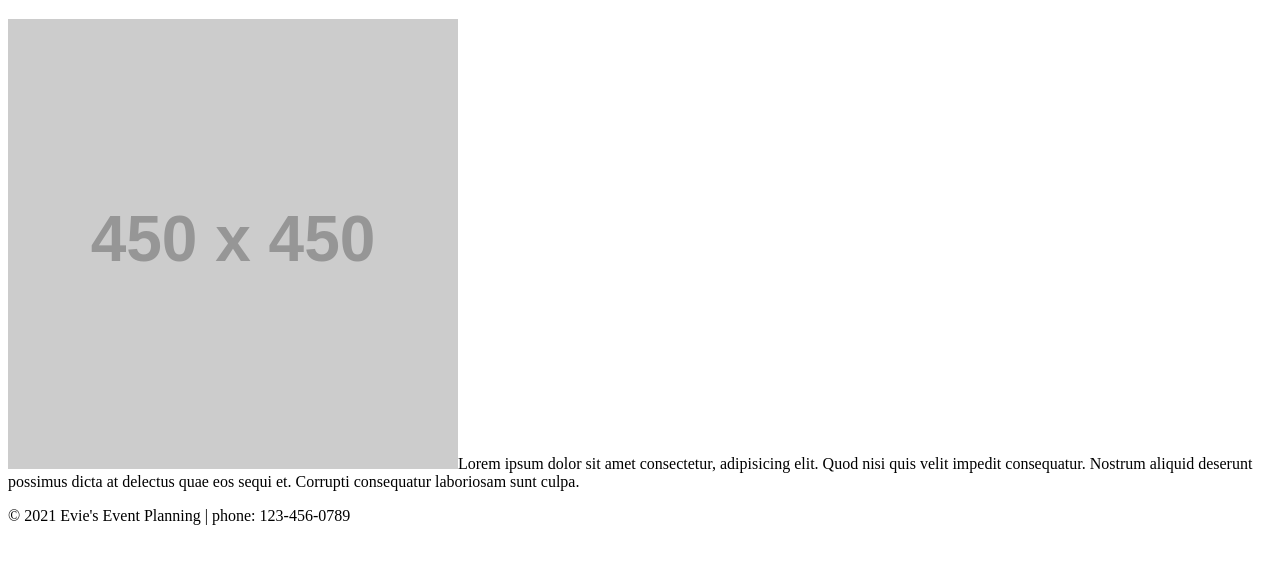
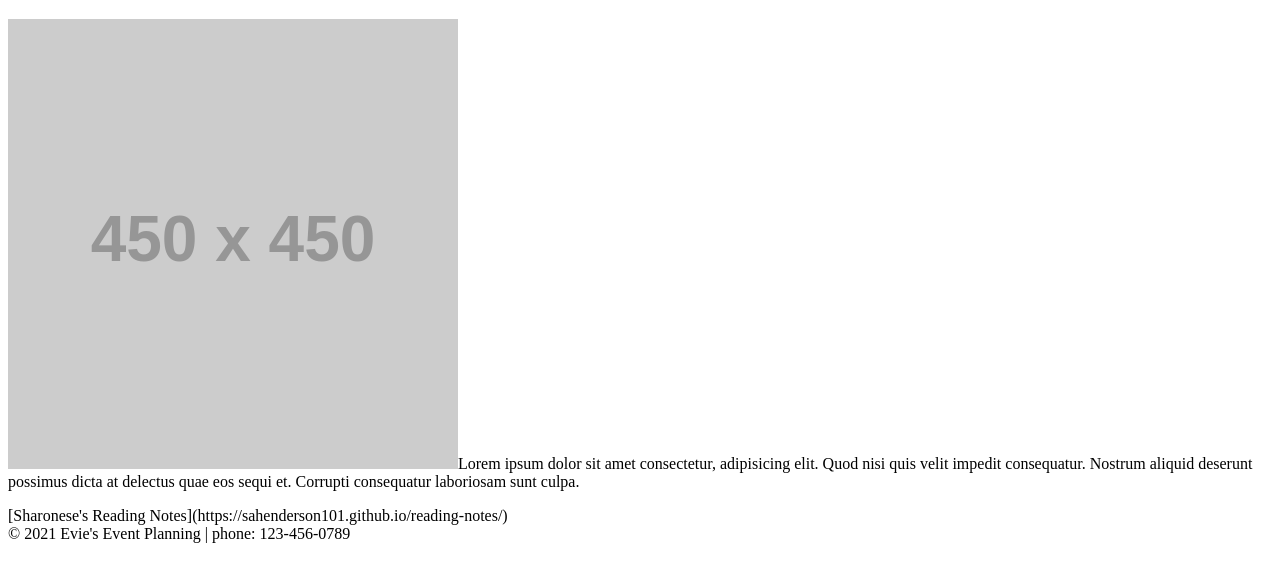
Before and after one commit to saraperrayy/mockup, a plain HTML site: page index.html in a window 1280 px wide. Shown: the part 149-730 px from the top of the page. Drawn offline with Linux system fonts and the light colour scheme; placeholder pictures from the web are drawn by us.

Commit message:
added sharonese's link

```diff
--- a/index.html
+++ b/index.html
@@ -13,6 +13,7 @@
     <h1>Large Text to Introduce Topic</h1>
     <img src="https://via.placeholder.com/450"
     <p>Lorem ipsum dolor sit amet consectetur, adipisicing elit. Quod nisi quis velit impedit consequatur. Nostrum aliquid deserunt possimus dicta at delectus quae eos sequi et. Corrupti consequatur laboriosam sunt culpa.</p>
+[Sharonese's Reading Notes](https://sahenderson101.github.io/reading-notes/)
 </body>
 <footer>© 2021 Evie's Event Planning | phone: 123-456-0789</footer>
 </html>
```
